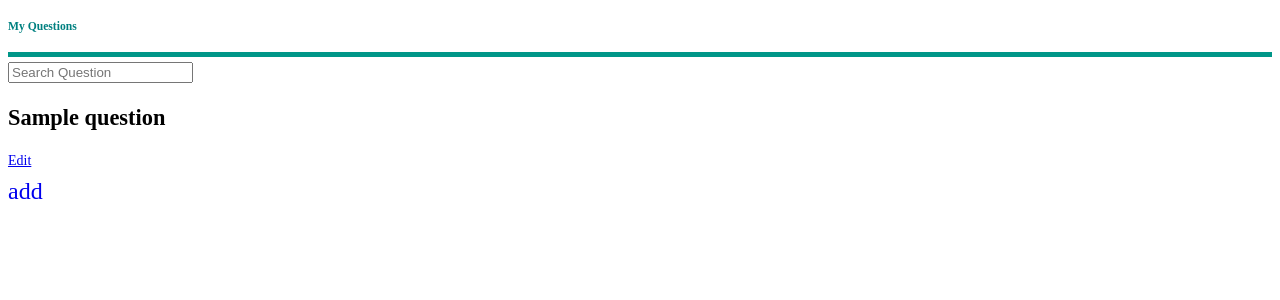
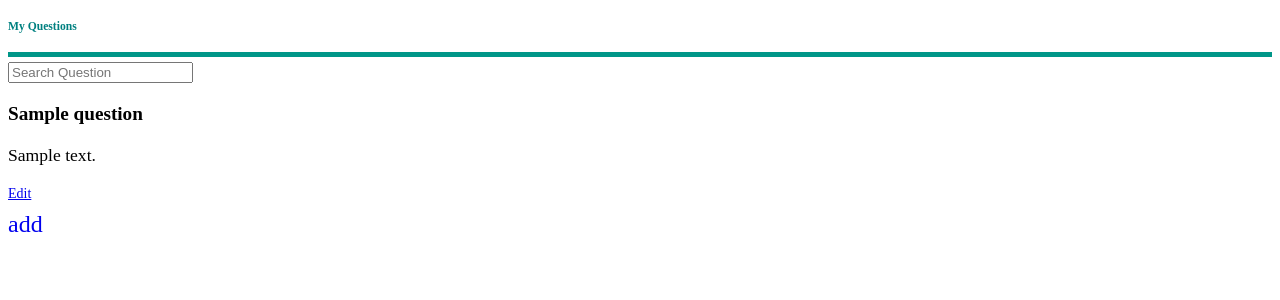
Before and after one commit to rochakgupta/miniquora, a Django app: page /account/1/home/ in a window 1280 px wide. Shown: the part 102-402 px from the top of the page. Run offline with Django 3.2, Linux system fonts and the light colour scheme; a user stored in the database is signed in; tables that the repository leaves empty hold one stand-in row (values such as "Sample post"); parts of the project's set-up code (start-up, migrations or seed data) failed here and were passed over; some libraries are stand-ins or nearby versions; some web fonts are replaced.

Commit message:
Update font sizes of css of detail.html and home.html

```diff
--- a/miniquora/account/static/account/auth/css/home.css
+++ b/miniquora/account/static/account/auth/css/home.css
@@ -1,7 +1,7 @@
 .q_title {
     text-decoration:none;
     color: black;
-    font-size: 1.4rem;
+    font-size: 1.2rem;
 }
 
 .q_title:hover {
@@ -9,5 +9,5 @@
 }
 
 .q_text {
-    font-size: 1.3rem;
+    font-size: 1.1rem;
 }
--- a/miniquora/account/templates/account/auth/home.html
+++ b/miniquora/account/templates/account/auth/home.html
@@ -29,6 +29,7 @@
                 <div class="collection" style="margin-top:20px;" id="results">
                     {% for q in q_list %}
                         <div class="collection-item">
+                            {% comment %}
                             <div class="row">
                                 <div class="col s12">
                                     <h6 class="card-title" style="line-height:normal;"><a href="{% url 'show-question' id=q.id %}" class="q_title">{{ q.title }}</a></h6>
@@ -39,6 +40,16 @@
                                     <a href="{% url 'edit-question' id=q.id %}" class="btn waves-effect waves-light right">Edit</a>
                                 </div>
                             </div>
+                            {% endcomment %}
+
+                            <h5 style="line-height:normal;margin-top:20px;margin-bottom:20px;"><a href="{% url 'show-question' id=q.id %}" class="q_title">{{ q.title }}</a></h5>
+                            <p class="card-title" style="line-height:normal;"><span class="q_text">{{ q.text }}</span></p>
+                            <div class="row" style="margin-top: 20px;margin-bottom:10px;">
+                                <div class="col s12">
+                                    <a href="{% url 'edit-question' id=q.id %}" class="btn waves-effect waves-light right">Edit</a>
+                                </div>
+                            </div>
+
                         </div>
                     {% endfor %}
                 </div>
@@ -103,6 +114,7 @@ QSearch = (function () {
         for (var i = 0; i < questions.length; i++) {
             var item = document.createElement('div');
             item.setAttribute('class', 'collection-item');
+            /*
             var inner = '<div class="row">' +
                             '<div class="col s12">' +
                                 '<h6 class="card-title" style="line-height:normal;"><a href="/question/' + questions[i].id + '/" class="q_title">' + questions[i].title + '</a></h6>' +
@@ -111,7 +123,19 @@ QSearch = (function () {
                         '<div class="row" style="margin-top: 10px;margin-bottom:10px;">' +
                             '<div class="col s12">' +
                                 '<a href="/question/' + questions[i].id + '/edit/" class="btn waves-effect waves-light right">Edit</a>' +
-                            '</div>'
+                            '</div>' +
+                        '</div>';
+            */
+            var inner = '<h5 style="line-height:normal;margin-top:20px;margin-bottom:20px;">' +
+                            '<a href="/question/' + questions[i].id + '/" class="q_title">' + questions[i].title + '</a>' +
+                        '</h5>' +
+                        '<p class="card-title" style="line-height:normal;">' +
+                            '<span class="q_text">' + questions[i].text + '</span>' +
+                        '</p>' +
+                        '<div class="row" style="margin-top: 20px;margin-bottom:10px;">' +
+                            '<div class="col s12">' +
+                                '<a href="/question/' + questions[i].id + '/edit/" class="btn waves-effect waves-light right">Edit</a>' +
+                            '</div>' +
                         '</div>';
             item.innerHTML = inner;
             results_div.append(item);
--- a/miniquora/account/views.py
+++ b/miniquora/account/views.py
@@ -91,7 +91,7 @@ def search_my_questions(request, id=None):
     questions = request.user.questions_created.filter(
         Q(title__icontains = query_term)|Q(text__icontains = query_term)
     ).order_by('-created_on')
-    data['questions'] = [{'id' : q.id, 'title' : q.title } for q in questions]
+    data['questions'] = [{'id' : q.id, 'title' : q.title, 'text' : q.text } for q in questions]
     return JsonResponse(data)
 
 
--- a/miniquora/qac/templates/qac/index.html
+++ b/miniquora/qac/templates/qac/index.html
@@ -114,7 +114,7 @@ QSearch = (function () {
                             '<div class="row" style="margin-top: 10px;margin-bottom:10px;">' +
                                 '<div class="col s12">' +
                                     '<a href="/question/' + questions[i].id + '/edit/" class="btn waves-effect waves-light right">Edit</a>' +
-                                '</div>'
+                                '</div>' +
                             '</div>';
             } else {
                 inner = inner +
```
Also changed, not shown: miniquora/qac/static/qac/css/detail.css (+29 -0 lines), miniquora/qac/templates/qac/detail.html (+4 -4 lines).
